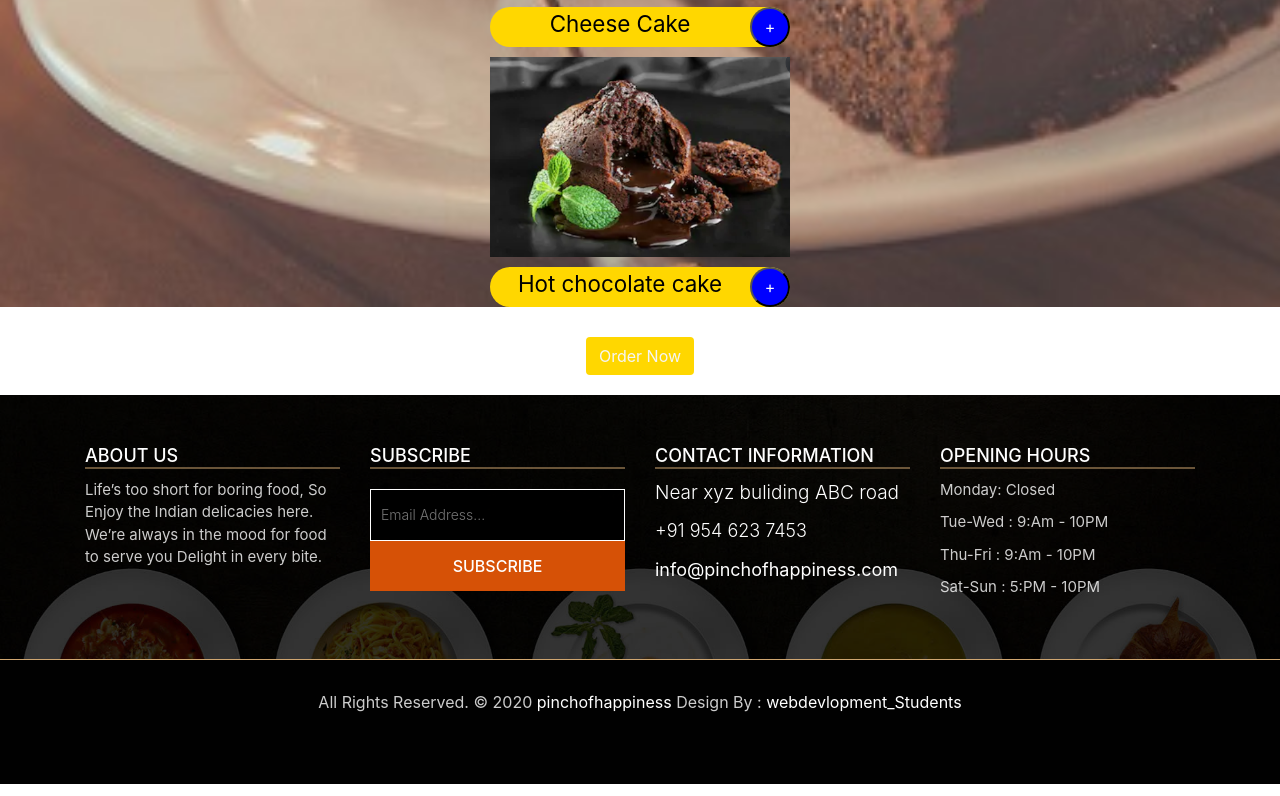
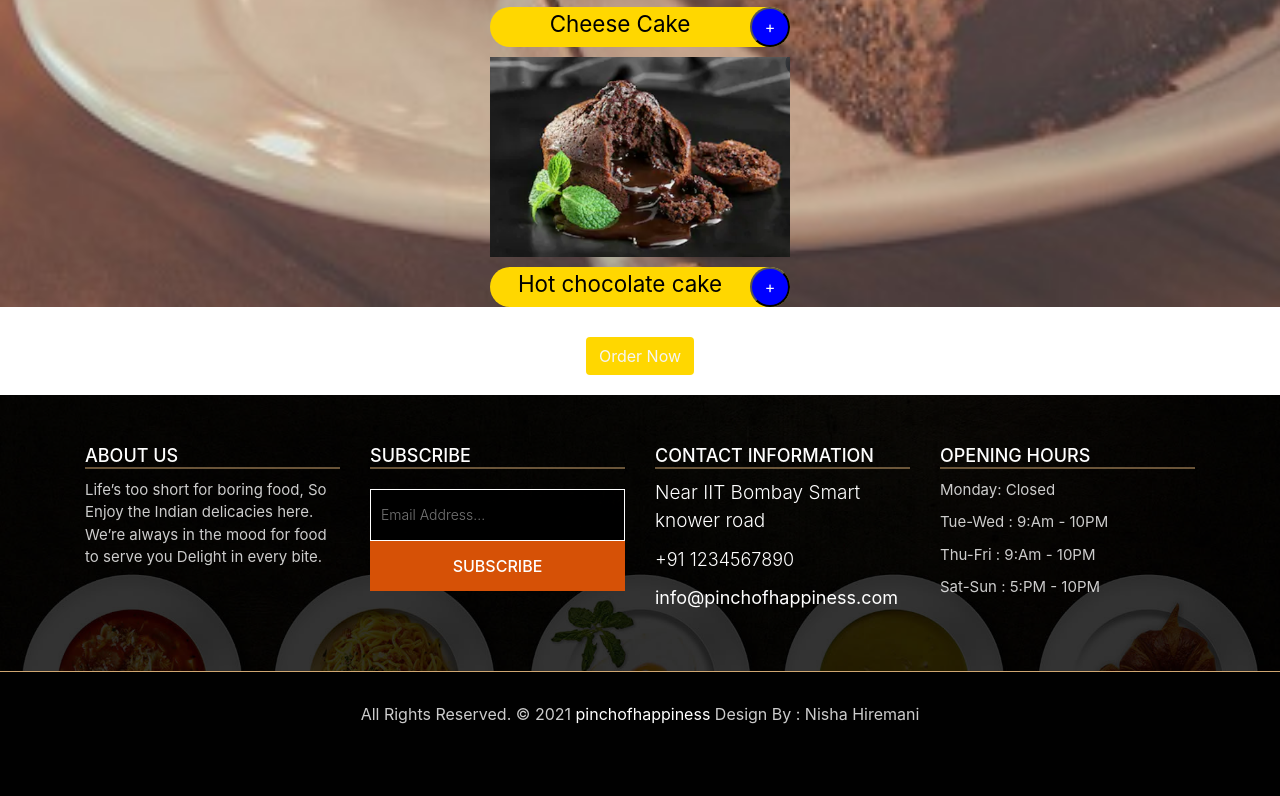
Before and after one commit to nishaph/food, a plain HTML site: page Pages/menupage.html in a window 1280 px wide. Shown: the part 6248-7044 px from the top of the page. Drawn offline with Linux system fonts and the light colour scheme.

Commit message:
Update menupage.html

```diff
--- a/Pages/menupage.html
+++ b/Pages/menupage.html
@@ -254,8 +254,8 @@
 			</div>
 			<div class="col-lg-3 col-md-6">
 			  <h3>Contact information</h3>
-			  <p class="lead">Near xyz buliding ABC road</p>
-			  <p class="lead"><a href="#">+91 954 623 7453</a></p>
+			  <p class="lead">Near IIT Bombay Smart knower road</p>
+			  <p class="lead"><a href="#">+91 1234567890</a></p>
 			  <p><a href="#"> info@pinchofhappiness.com</a></p>
 			</div>
 			<div class="col-lg-3 col-md-6">
@@ -273,9 +273,9 @@
 			<div class="row">
 			  <div class="col-lg-12">
 				<p class="company-name">
-				  All Rights Reserved. &copy; 2020
-				  <a href="#">pinchofhappiness</a> Design By :
-				  <a href="#">webdevlopment_Students</a>
+				  All Rights Reserved. &copy; 2021
+				  <a href="#">pinchofhappiness</a> Design By : Nisha Hiremani
+
 				</p>
 			  </div>
 			</div>
```
